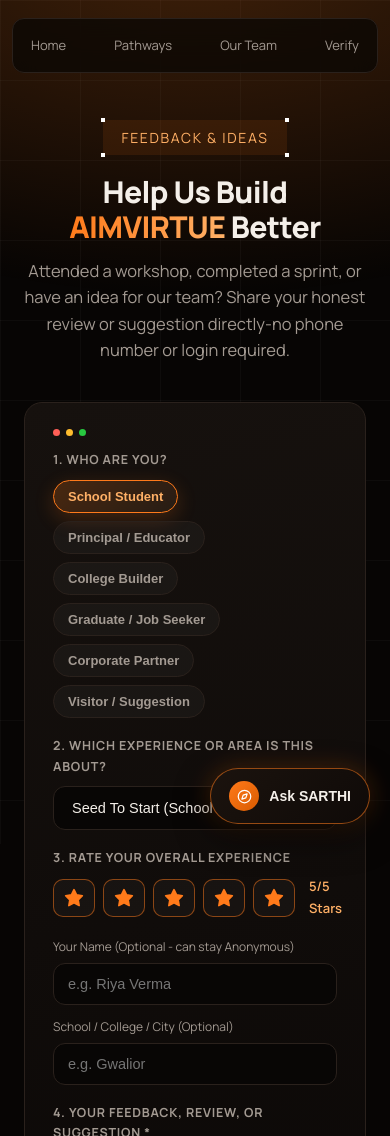
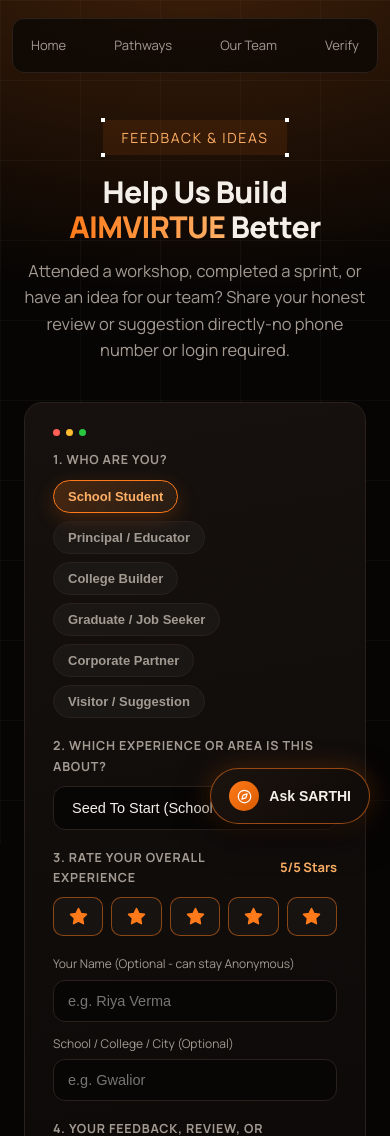
Before and after one commit to anandbhaii/aimvirtue-web, a Next.js app: page /feedback in a window 390 px wide. Shown: the top 1136 px of the page. Built offline with nearby package versions, Linux system fonts and the light colour scheme.

Commit message:
Fix mobile star rating layout

```diff
--- a/app/feedback/page.js
+++ b/app/feedback/page.js
@@ -181,10 +181,16 @@ export default function FeedbackPage() {
 
               {/* Star Rating */}
               <div>
-                <label style={{ display: 'block', fontSize: '12.5px', fontWeight: 700, textTransform: 'uppercase', letterSpacing: '0.06em', color: 'var(--mut)', marginBottom: '8px' }}>
-                  3. Rate your overall experience
-                </label>
-                <div style={{ display: 'flex', alignItems: 'center', gap: '8px' }}>
+                <div style={{ display: 'flex', alignItems: 'center', justifyContent: 'space-between', marginBottom: '8px' }}>
+                  <label style={{ fontSize: '12.5px', fontWeight: 700, textTransform: 'uppercase', letterSpacing: '0.06em', color: 'var(--mut)' }}>
+                    3. Rate your overall experience
+                  </label>
+                  <span style={{ fontSize: '13px', color: 'var(--ac2)', fontWeight: 700, whiteSpace: 'nowrap' }}>
+                    {rating}/5 Stars
+                  </span>
+                </div>
+
+                <div style={{ display: 'flex', alignItems: 'center', gap: '8px', flexWrap: 'wrap' }}>
                   {[1, 2, 3, 4, 5].map((star) => {
                     const active = (hoverRating || rating) >= star;
                     return (
@@ -196,13 +202,15 @@ export default function FeedbackPage() {
                         onMouseLeave={() => setHoverRating(0)}
                         aria-label={`Rate ${star} stars`}
                         style={{
+                          flex: '1 1 42px',
+                          maxWidth: '52px',
                           background: 'rgba(255,255,255,0.03)',
                           border: `1px solid ${active ? 'rgba(255, 122, 26, 0.5)' : 'var(--line)'}`,
                           borderRadius: '10px',
-                          padding: '8px 10px',
+                          padding: '9px 0',
                           cursor: 'pointer',
                           color: active ? '#ff7a1a' : 'var(--mut)',
-                          fontSize: '20px',
+                          fontSize: '19px',
                           display: 'grid',
                           placeItems: 'center',
                           transition: 'all 0.2s ease',
@@ -212,9 +220,6 @@ export default function FeedbackPage() {
                       </button>
                     );
                   })}
-                  <span style={{ fontSize: '13px', color: 'var(--ac2)', marginLeft: '6px', fontWeight: 600 }}>
-                    {rating}/5 Stars
-                  </span>
                 </div>
               </div>
 
```
